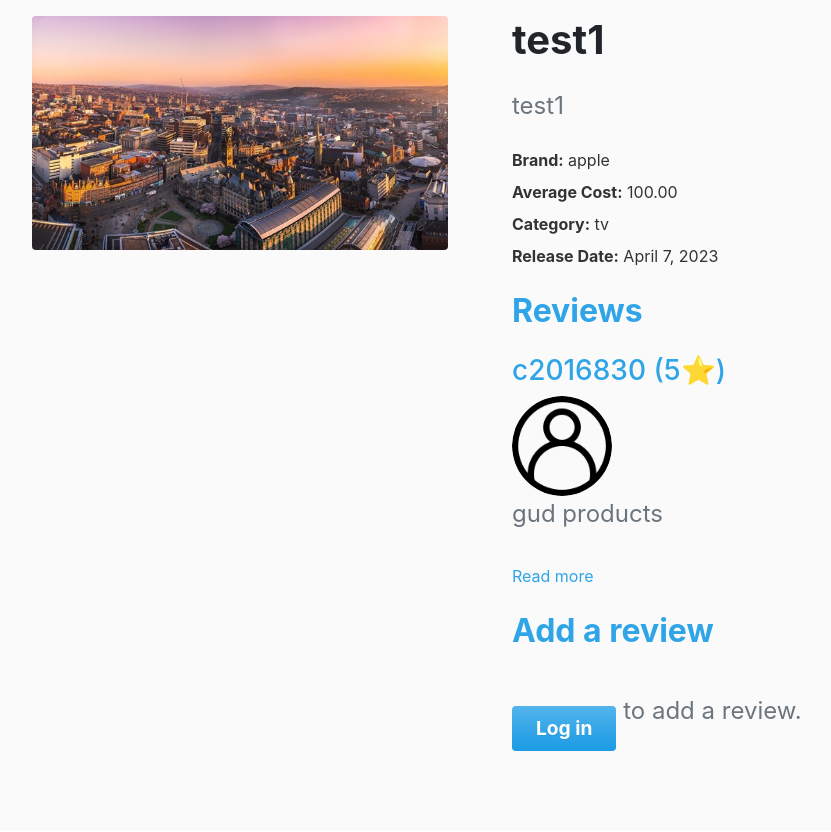
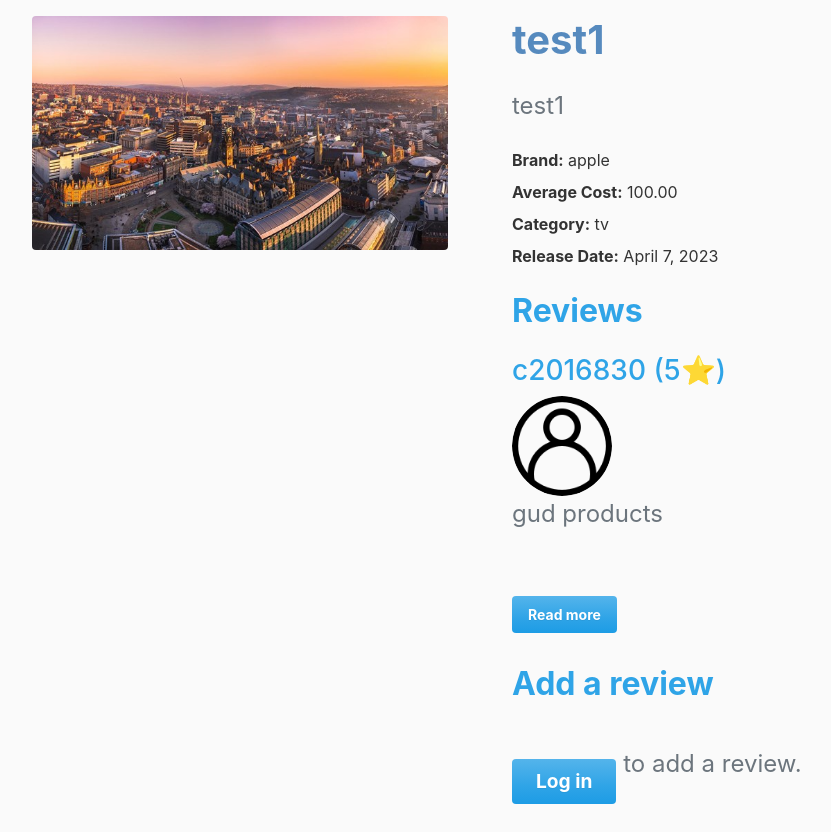
Before and after one commit to Nikket98/reviewApp, a Django app: page /product/6/ in a window 1280 px wide. Shown: the part 80-912 px from the top of the page, without its empty margins (0-831 px from the left). Run offline with Django 4.2, Linux system fonts and the light colour scheme; data comes from the database, SQL or seed files in the repository; both versions use the stored data as it was after the commit; some libraries are stand-ins or nearby versions.

Commit message:
stylesheets updated with animation

```diff
--- a/product/templates/product/product_detail.html
+++ b/product/templates/product/product_detail.html
@@ -30,13 +30,17 @@
         {% endif %}
 
         <p>{{ review.content }}</p>
-        <a href="{% url 'review-detail' pk=review.pk %}">Read more</a>
+        <div class="btn-group-sm" role="group" aria-label="Review actions">
+          <p><a href="{% url 'review-detail' pk=review.pk %}" class="btn btn-primary mr-2">Read more</a></p>
 
-        {% if user == review.author %}
-        <a href="{% url 'update-review' pk=review.id %}">Update Review</a>
-        <a href="{% url 'delete-review' pk=review.id %}">Delete Review</a>
+          {% if user == review.author %}
+            <p><a href="{% url 'update-review' pk=review.id %}" class="btn btn-warning mr-2">Update Review</a></p>
+            <a href="{% url 'delete-review' pk=review.id %}" class="btn btn-danger mr-2">Delete Review</a>
+          {% endif %}
+        </div>
 
-        {% endif %}
+
+
       </div>
       {% empty %}
       <p>No reviews yet.</p>
--- a/reviewApp/static/css/styles.css
+++ b/reviewApp/static/css/styles.css
@@ -105,7 +105,10 @@ body {
 
 .row {
   margin-top: 3rem;
+
 }
+
+
 
 .col-md-6 {
   padding: 0 2rem;
@@ -137,7 +140,7 @@ h1 {
   font-size: 48px;
   font-weight: bold;
   margin-bottom: 32px;
-  color: #212529;
+  color: #568abe;
 }
 
 /* p styling */
@@ -201,21 +204,7 @@ hr {
   height: 200px;
   object-fit: cover;
 }
-.animated-font {
-  animation: pulse 2s infinite;
-}
 
-@keyframes pulse {
-  0% {
-    font-size: 4rem;
-  }
-  50% {
-    font-size: 4.5rem;
-  }
-  100% {
-    font-size: 4rem;
-  }
-}
 .container {
   width: 100%;
 }
@@ -308,3 +297,13 @@ html, body {
 .image-slider img.active {
   opacity: 1;
 }
+.btn-group-sm .btn {
+  padding: 0.5rem 1rem;
+  border-radius: 0.25rem;
+  margin-right: 0.5rem;
+  font-size: 14px;
+}
+
+.content-wrapper {
+  flex: 1;
+}
--- a/reviewApp/templates/reviewApp/base.html
+++ b/reviewApp/templates/reviewApp/base.html
@@ -10,6 +10,7 @@
 
     <!-- Bootstrap CSS -->
     <link rel="stylesheet" href="https://cdn.jsdelivr.net/npm/bootswatch@4.5.2/dist/cerulean/bootstrap.min.css">
+    <link rel="stylesheet" href="https://cdnjs.cloudflare.com/ajax/libs/animate.css/4.1.1/animate.min.css" />
 
     <link rel="stylesheet" type="text/css" href="{% static 'css/styles.css' %}" />
 
@@ -74,7 +75,9 @@
     <script src="https://code.jquery.com/jquery-3.2.1.slim.min.js" integrity="sha384-KJ3o2DKtIkvYIK3UENzmM7KCkRr/rE9/Qpg6aAZGJwFDMVNA/GpGFF93hXpG5KkN" crossorigin="anonymous"></script>
     <script src="https://cdn.jsdelivr.net/npm/popper.js@1.12.9/dist/umd/popper.min.js" integrity="sha384-ApNbgh9B+Y1QKtv3Rn7W3mgPxhU9K/ScQsAP7hUibX39j7fakFPskvXusvfa0b4Q" crossorigin="anonymous"></script>
     <script src="https://cdn.jsdelivr.net/npm/bootstrap@4.0.0/dist/js/bootstrap.min.js" integrity="sha384-JZR6Spejh4U02d8jOt6vLEHfe/JQGiRRSQQxSfFWpi1MquVdAyjUar5+76PVCmYl" crossorigin="anonymous"></script>
-</body>
+
+
+  </body>
 <footer class="bg-light py-5"style="background-color: #333;">
     <div class="container">
       <div class="row">
--- a/reviewApp/templates/reviewApp/home.html
+++ b/reviewApp/templates/reviewApp/home.html
@@ -6,13 +6,14 @@
 
 
 <div class="jumbotron jumbotron-fluid bg-light text-center mt-5"style="margin-left: 0px;">
-  <div class="container-fluid">
+  <div class="container-fluid animate__animated animate__fadeIn">
     <h1 class="display-4 col-lg-19">Welcome to TechRate</h1>
     <p class="lead">We provide the latest information and reviews on electronic products.</p>
     <hr class="my-4">
     <p style="font-family: 'Helvetica Neue',Helvetica,Arial,sans-serif; font-size: 1.2rem; font-weight: 300;">Our mission is to help consumers make informed decisions when purchasing electronic devices, whether it be a smartphone, tablet, smartwatch, or smart TV.</p>
     <a class="btn btn-primary btn-lg" href="#" style="font-family: 'Helvetica Neue',Helvetica,Arial,sans-serif; font-size: 1.2rem; font-weight: 400;" role="button">Learn more</a>
   </div>
+
 </div>
 <div class="image-slider">
   <img src="{% static 'images/laptop1.jpg' %}" alt="Slider Image 1" class="active">
--- a/users/templates/users/password_reset_complete.html
+++ b/users/templates/users/password_reset_complete.html
@@ -1,7 +1,7 @@
 {% extends "reviewApp/base.html" %}
 
 {% block content %}
-    <div class="container">
+    <div class="container" style="margin-top: 170px;margin-left: 280px;text-align: center;">
         <h2>Password Reset Complete</h2>
         <p>Your password has been reset successfully. You can now <a href="{% url 'login' %}">log in</a> with your new password.</p>
     </div>
```
Also changed, not shown: users/forms.py (+7 -6 lines), users/templates/users/password_reset_confirm.html (+13 -2 lines), db.sqlite3.
